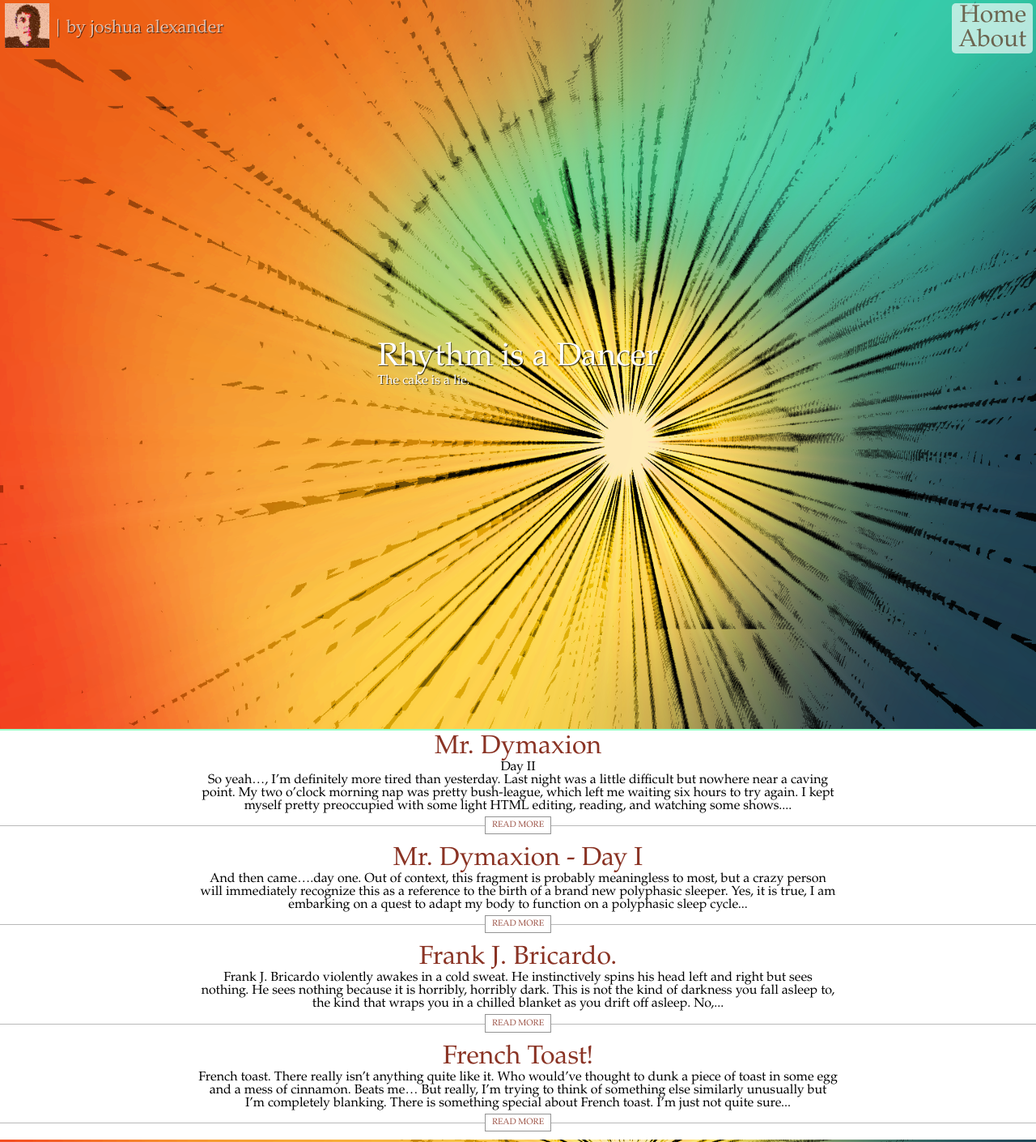
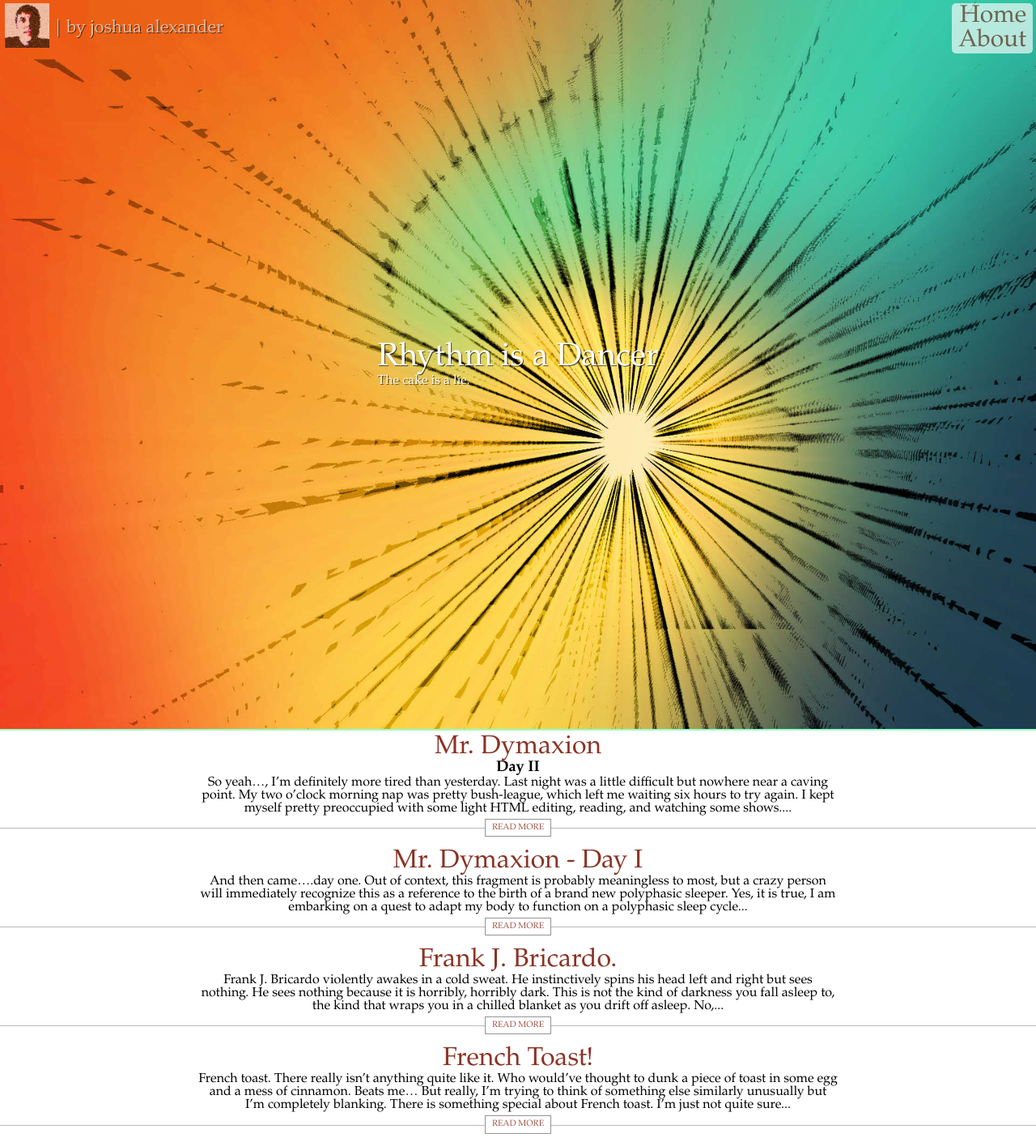
Before and after one commit to j-louis/j-louis.github.io, a Jekyll site: the page built from index.html, in a window 1280 px wide. Shown: the whole page at 81% size. Built offline with Jekyll 4.4.1, drawn with Linux system fonts in a browser that asks for light colours; Markdown is read by kramdown in place of the engine named in the settings.

```diff
--- a/_scss/_reset.scss
+++ b/_scss/_reset.scss
@@ -19,8 +19,8 @@
 	margin: 0;
 	padding: 0;
 	border: 0;
-	font-size: 100%;
-	font: inherit;
+	#font-size: 100%;
+	#font: inherit;
 	vertical-align: baseline;
 }
 // HTML5 display-role reset for older browsers
--- a/index.html
+++ b/index.html
@@ -1,6 +1,6 @@
 ---
 layout: default
-cover: bg_disco_vortex.png
+cover: bg_disco_vortex.jpg
 copyright:
 title: Rhythm is a Dancer
 desc: The cake is a lie.
--- a/style.scss
+++ b/style.scss
@@ -26,7 +26,7 @@
     padding:0;
     border:0;
     outline:0;
-    font-size:100%;
+    #font-size:100%;
     #font:inherit;
     vertical-align:baseline;
 }
```
Also changed, not shown: images/bg_disco_vortex.jpg (added), images/bg_disco_vortex.png (deleted), 1 other file.
